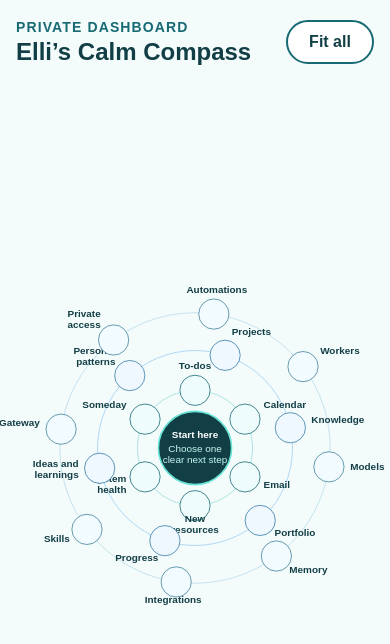
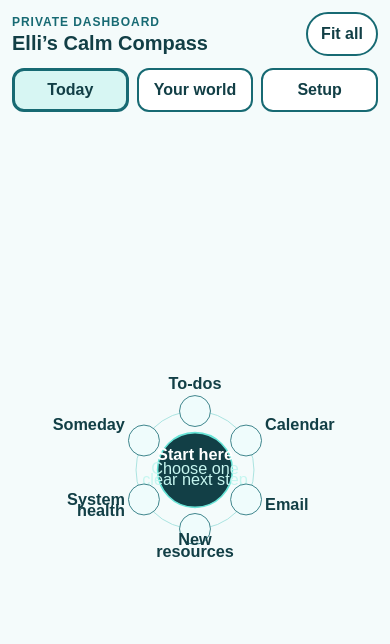
Before and after one commit to Elizabeth1979/aleph-zero-dashboard, a Next.js app in the folder calm-compass/: page / in a window 390 px wide. Shown: the top 644 px of the page. Built offline with nearby package versions, Linux system fonts and the light colour scheme.

Commit message:
feat: adapt Calm Compass for Android

```diff
--- a/calm-compass/src/components/compass/compass.module.css
+++ b/calm-compass/src/components/compass/compass.module.css
@@ -1,5 +1,6 @@
 .page {
   display: block;
+  min-height: 100vh;
   padding: 0;
 }
 
@@ -65,6 +66,10 @@
   height: calc(100vh - 5.25rem);
   max-height: 860px;
   overflow: visible;
+}
+
+.layerTabs {
+  display: none;
 }
 
 .ring {
@@ -232,6 +237,91 @@
   }
 }
 
+@media (max-width: 640px) {
+  .compass {
+    height: 100dvh;
+    padding: 0.75rem;
+    overflow: hidden;
+  }
+
+  .toolbar {
+    min-height: 2.75rem;
+  }
+
+  .kicker {
+    font-size: 0.75rem;
+  }
+
+  .title {
+    font-size: 1.25rem;
+  }
+
+  .fitAll {
+    min-width: 4.5rem;
+    min-height: 2.75rem;
+  }
+
+  .layerTabs {
+    display: grid;
+    grid-template-columns: repeat(3, minmax(0, 1fr));
+    gap: 0.5rem;
+    margin: 0.75rem 0;
+  }
+
+  .layerTabs button {
+    min-width: 2.75rem;
+    min-height: 2.75rem;
+    border: 2px solid #176a73;
+    border-radius: 0.75rem;
+    background: #ffffff;
+    color: #123f46;
+    font: inherit;
+    font-weight: 700;
+    cursor: pointer;
+  }
+
+  .layerTabs button[aria-pressed="true"] {
+    background: #d7f6f3;
+    border-width: 3px;
+  }
+
+  .layerTabs button:focus-visible {
+    outline: 2px solid #075d68;
+    outline-offset: 2px;
+  }
+
+  .canvas {
+    height: calc(100dvh - 9.5rem);
+    max-height: none;
+  }
+
+  .canvas[data-selected-layer="Today"] [data-layer]:not([data-layer="Today"]),
+  .canvas[data-selected-layer="Your world"] [data-layer]:not([data-layer="Your world"]),
+  .canvas[data-selected-layer="Setup"] [data-layer]:not([data-layer="Setup"]) {
+    display: none;
+  }
+
+  .nodeText,
+  .centreLabel,
+  .centreText {
+    font-size: 40px;
+  }
+
+  .detailSheet {
+    position: fixed;
+    right: 0;
+    bottom: 0;
+    left: 0;
+    z-index: 1;
+    width: 100%;
+    height: auto;
+    max-height: min(70dvh, 38rem);
+    padding: 1rem;
+    border-radius: 1rem 1rem 0 0;
+    box-shadow: 0 -0.25rem 1rem rgb(18 63 70 / 20%);
+  }
+}
+
 @media (prefers-reduced-motion: no-preference) {
   .nodeCircle {
     transition: fill 160ms ease, stroke-width 160ms ease;
--- a/calm-compass/src/components/compass/compass.tsx
+++ b/calm-compass/src/components/compass/compass.tsx
@@ -1,9 +1,10 @@
 "use client";
 
-import { type KeyboardEvent } from "react";
+import { type KeyboardEvent, useState } from "react";
 import { useCompassState } from "../../hooks/use-compass-state";
 import { DetailSheet } from "./detail-sheet";
-import { calculateCompassLayout } from "./geometry";
+import { calculateCompassLayout, RING_DEFINITIONS, type CompassRingDefinition } from "./geometry";
+import { LayerTabs } from "./layer-tabs";
 import styles from "./compass.module.css";
 
 const VIEW_BOX = { width: 900, height: 900 };
@@ -48,6 +49,7 @@ function nodeClassName(label: string): string {
 
 export function Compass() {
   const { selectedLabel, select, close } = useCompassState();
+  const [selectedLayer, setSelectedLayer] = useState<CompassRingDefinition["label"]>("Today");
   const layout = calculateCompassLayout(VIEW_BOX);
 
   function selectFromKeyboard(event: KeyboardEvent<SVGGElement>, label: string) {
@@ -69,9 +71,16 @@ export function Compass() {
           Fit all
         </button>
       </div>
+      <LayerTabs
+        className={styles.layerTabs}
+        layers={RING_DEFINITIONS.map((ring) => ring.label)}
+        selectedLayer={selectedLayer}
+        onSelect={setSelectedLayer}
+      />
       <h2 className={styles.screenReaderOnly}>Start here</h2>
       <svg
         className={styles.canvas}
+        data-selected-layer={selectedLayer}
         viewBox={`0 0 ${VIEW_BOX.width} ${VIEW_BOX.height}`}
         role="img"
         aria-labelledby="compass-title compass-description"
@@ -82,6 +91,7 @@ export function Compass() {
           <circle
             key={ring.label}
             className={ringClassName(ring.label)}
+            data-layer={ring.label}
             cx={layout.centre.x}
             cy={layout.centre.y}
             r={ring.radius}
@@ -107,6 +117,7 @@ export function Compass() {
               <g
                 key={node.label}
                 className={nodeClassName(ring.label)}
+                data-layer={ring.label}
                 transform={`translate(${node.x} ${node.y})`}
                 role="button"
                 tabIndex={0}
--- /dev/null
+++ b/calm-compass/src/components/compass/layer-tabs.tsx
@@ -0,0 +1,28 @@
+type LayerTabsProps<T extends string> = {
+  layers: readonly T[];
+  selectedLayer?: T;
+  onSelect: (layer: T) => void;
+  className?: string;
+};
+
+export function LayerTabs<T extends string>({
+  layers,
+  selectedLayer = layers[0],
+  onSelect,
+  className,
+}: LayerTabsProps<T>) {
+  return (
+    <nav className={className} aria-label="Compass layers">
+      {layers.map((layer) => (
+        <button
+          key={layer}
+          type="button"
+          aria-pressed={layer === selectedLayer}
+          onClick={() => onSelect(layer)}
+        >
+          {layer}
+        </button>
+      ))}
+    </nav>
+  );
+}
```
Also changed, not shown: 2 other files (tests, documents, lock files or other folders).
